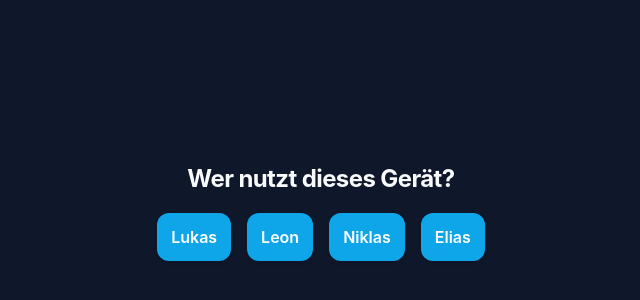
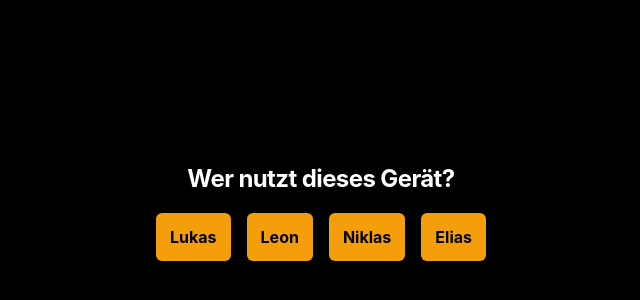
Before and after one commit to soundbier/2cars2georgia, a React (Vite) app: page / in a window 1280 px wide. Shown: the part 28-328 px from the top of the page, without its empty margins (319-959 px from the left). Built offline with nearby package versions, Linux system fonts and the light colour scheme; no server answers; the database is empty.

Commit message:
Update CSS variables and styles for dark theme

```diff
--- a/src/index.css
+++ b/src/index.css
@@ -1,15 +1,15 @@
 :root {
-  --bg: #0f172a;
-  --surface: #1e293b;
-  --surface-border: #334155;
-  --primary: #0ea5e9;
-  --primary-hover: #0284c7;
-  --text: #f8fafc;
-  --text-muted: #94a3b8;
+  --bg: #000000;
+  --surface: #1c1c1e;
+  --surface-border: #3a3a3c;
+  --primary: #f59e0b;
+  --primary-hover: #d97706;
+  --text: #ffffff;
+  --text-muted: #e4e4e7;
   --danger: #ef4444;
   --success: #10b981;
-  --nav-bg: rgba(15, 23, 42, 0.85);
-  --radius: 16px;
+  --nav-bg: #1c1c1e;
+  --radius: 6px;
 }
 
 * {
@@ -37,7 +37,7 @@ body {
   flex: 1;
   overflow-y: auto;
   padding: 20px;
-  padding-bottom: 90px; /* Platz für Nav */
+  padding-bottom: 90px;
 }
 
 h2 {
@@ -54,48 +54,40 @@ h3 {
   color: var(--text);
 }
 
-/* === MODERNE CARDS === */
 .card {
   background: var(--surface);
   padding: 20px;
   border-radius: var(--radius);
   margin-bottom: 16px;
   border: 1px solid var(--surface-border);
-  box-shadow: 0 4px 6px -1px rgba(0, 0, 0, 0.1), 0 2px 4px -2px rgba(0, 0, 0, 0.1);
 }
 
-/* === BUTTONS === */
 .btn {
   background: var(--primary);
-  color: #ffffff;
+  color: #000000;
   border: none;
   padding: 14px;
-  border-radius: 12px;
+  border-radius: var(--radius);
   cursor: pointer;
   font-size: 1rem;
-  font-weight: 600;
+  font-weight: 700;
   display: flex;
   align-items: center;
   justify-content: center;
   gap: 10px;
-  transition: transform 0.1s cubic-bezier(0.4, 0, 0.2, 1), filter 0.2s;
-  box-shadow: 0 2px 4px rgba(0,0,0,0.1);
+  transition: background 0.1s;
 }
 
 .btn:active {
-  transform: scale(0.96);
-  filter: brightness(0.9);
+  background: var(--primary-hover);
 }
 
 .btn:disabled {
   background: var(--surface-border);
-  color: var(--text-muted);
+  color: #8b8b8d;
   cursor: not-allowed;
-  transform: none;
-  box-shadow: none;
 }
 
-/* Spezifische Button-Farben für Quick Logs */
 .btn-log {
   flex-direction: column;
   padding: 16px 8px;
@@ -105,14 +97,15 @@ h3 {
   border: 1px solid var(--surface-border);
   color: var(--text);
 }
+
 .btn-log:active {
   background: var(--surface-border);
 }
+
 .btn-log svg {
   color: var(--primary);
 }
 
-/* === BOTTOM NAVIGATION (Glassmorphismus) === */
 .bottom-nav {
   position: fixed;
   bottom: 0;
@@ -120,18 +113,16 @@ h3 {
   right: 0;
   height: 70px;
   background: var(--nav-bg);
-  backdrop-filter: blur(12px);
-  -webkit-backdrop-filter: blur(12px);
   display: flex;
   justify-content: space-around;
   align-items: center;
-  border-top: 1px solid rgba(255, 255, 255, 0.05);
+  border-top: 1px solid var(--surface-border);
   z-index: 1000;
   padding-bottom: env(safe-area-inset-bottom);
 }
 
 .nav-item {
-  color: var(--text-muted);
+  color: #8b8b8d;
   text-decoration: none;
   display: flex;
   flex-direction: column;
@@ -140,18 +131,8 @@ h3 {
   font-weight: 500;
   gap: 4px;
   width: 60px;
-  transition: color 0.2s ease-in-out;
-}
-
-.nav-item svg {
-  transition: transform 0.2s ease;
 }
 
 .nav-item.active {
   color: var(--primary);
 }
-
-.nav-item.active svg {
-  transform: translateY(-2px);
-  filter: drop-shadow(0 2px 4px rgba(14, 165, 233, 0.4));
-}
```
